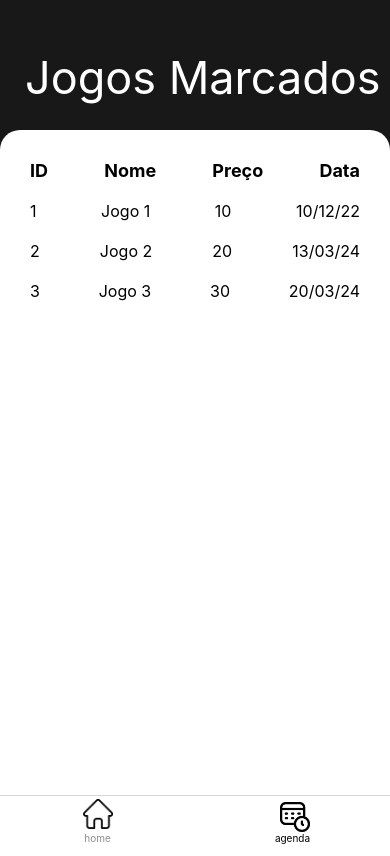
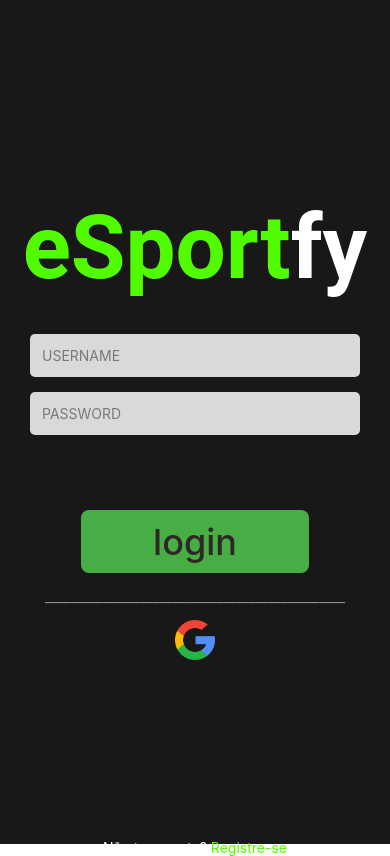
Before and after one commit to HallanBre/eSportifyTcc, a React Native app: screen /Login in a window 390 px wide. Built offline with nearby package versions, Linux system fonts and the light colour scheme.

Commit message:
LoginRefeito

```diff
--- a/src/App.js
+++ b/src/App.js
@@ -1,7 +1,7 @@
 
 import { StyleSheet, Text, View, Image } from 'react-native';
 import ListaJogos from './components/ListaJogos';
-import LoginUsuario from './components/LoginUsuario';
+import LoginUsuario from './components/Login/LoginUsuario';
 import CadastroUsuario from './components/CadastroUsuario';
 import AgendaJogos from './components/AgendaJogos';
 import { createBottomTabNavigator } from '@react-navigation/bottom-tabs';
@@ -12,6 +12,7 @@
 //botões de navegação inferior
 function MyTabs() {
   return (
+
     <Tab.Navigator screenOptions={{headerTransparent : true, title: "", tabBarActiveTintColor: '#000'}}>
       <Tab.Screen name="Lista Jogos"  component={ListaJogos} options={{
         tabBarIcon: () => (
@@ -24,7 +25,7 @@
         }}
       />
 
-      <Tab.Screen name="Login" component={AgendaJogos} options={{
+      <Tab.Screen name="Login" component={LoginUsuario} options={{
         tabBarIcon: () =>(
           <Image
             style= {{width:30, height:30, marginTop:5, marginLeft:5}}
@@ -41,8 +42,6 @@
 //container de navegação
 export default function App() {
   return(
-    <NavigationContainer >
-      <MyTabs />
-    </NavigationContainer>
+    <LoginUsuario/>
   );
 }
--- a/src/components/AgendaJogos.js
+++ b/src/components/AgendaJogos.js
@@ -1,5 +1,6 @@
 import React from 'react'
 import {Text,SafeAreaView, StyleSheet,View} from 'react-native'
+
 
 
 export default props => {
--- /dev/null
+++ b/src/components/Button/Button.js
@@ -0,0 +1,30 @@
+import React from 'react'
+import {Text, TouchableOpacity, StyleSheet } from 'react-native'
+
+
+export function Buttons(props)  {
+    return (
+        <TouchableOpacity  style={style.container} >
+            <Text style={style.title} onPress={props.onPress}>{props.text}</Text>
+        </TouchableOpacity>
+    )
+}
+
+const style = StyleSheet.create({
+    container: {
+        backgroundColor: "#47AE45",
+        alignContent: "center",
+        justifyContent: "center",
+        borderRadius: 8,
+        width: 228,
+        height: 63,
+
+    },
+    title: {
+        color: "#2F2626",
+        fontSize: 36,
+        fontWeight: "500",
+        textAlign: "center",
+
+    }
+})
--- /dev/null
+++ b/src/components/Login/LoginUsuario.js
@@ -0,0 +1,76 @@
+import React from "react";
+import {SafeAreaView, StyleSheet, TextInput, Text, Image, View} from "react-native";
+import {Buttons} from "../Button/Button"
+
+export default () => {
+    return(
+    <SafeAreaView style={style.araeView}>
+        <Text style={style.titulo}>eSport<Text style={style.secondColorTittle}>fy</Text></Text>
+
+        <TextInput style={style.inputText} placeholder="USERNAME" placeholderTextColor={"#7A7979"}/>
+        <TextInput style={style.inputText} placeholder="PASSWORD" placeholderTextColor={"#7A7979"}/>
+        <View style={style.buttonContainer}>
+            <Buttons text="login"/>
+        </View>
+        <Text style={style.line}>_______________________________________________</Text>
+        <Image
+            source={require('../../../img/google.png')}
+            style={style.img}
+        />
+
+        <Text style={style.noAccount}>Não tem conta? <Text style={style.registerColor}>Registre-se</Text></Text>
+    </SafeAreaView>
+    )
+}
+
+const style = StyleSheet.create({
+    araeView: {
+        display: 'flex',
+        backgroundColor: "#181818",
+        flexGrow: 1,
+        flexDirection: 'column',
+        alignItems: 'center',
+        justifyContent: 'center',
+        gap: 15,
+        paddingTop: 150,
+    },
+    inputText:{
+        fontSize: 14,
+        backgroundColor: "#d9d9d9",
+        height: 43,
+        width: 330,
+        paddingLeft: 12,
+        borderRadius: 5,
+    },
+    titulo:{
+        color: "#51FC00",
+        fontSize: 89,
+        fontWeight:"bold",
+        fontFamily:"Roboto",
+        paddingBottom: 500,
+        position: "absolute"
+
+    },
+    secondColorTittle:{
+        color: "#fff"
+    },
+    line:{
+        color:"#958C8C"
+    },
+    img:{
+        height:40,
+        width:40,
+    },
+    registerColor:{
+        color : "#51FC00"
+    },
+    noAccount:{
+        position:  "absolute",
+        paddingTop: 700,
+        color: "#fff"
+    },
+    buttonContainer:{
+        paddingTop: 60,
+    }
+
+});
--- a/src/components/LoginUsuario.js
+++ /dev/null
@@ -1,47 +0,0 @@
-import React from "react";
-import {SafeAreaView, StyleSheet, TextInput,Button, Image, View} from "react-native";
-
-export default () => {
-    return(
-    <SafeAreaView style={style.araeView}>
-        <Image style={style.img} source={require('../../img/spotify.png')}/>
-        <TextInput style={style.fonts} placeholder="DIGITE SEU NOME" placeholderTextColor={"#fff"}/>
-        <TextInput style={style.fonts} placeholder="DIGITE SUA SENHA" placeholderTextColor={"#fff"}/>
-        <View  style={style.buttons}>
-            <Button title="LOGIN" color= "#404040" onPress={()=> console.warn('logado:p')}/>
-            <Button title="CADASTRAR" color= "#404040" onPress={()=> console.warn('cadastrado:p')}/>
-        </View>
-    </SafeAreaView>
-    )
-}
-
-const style = StyleSheet.create({
-    araeView: {
-        backgroundColor: "#181818",
-        flexGrow: 1,
-        flexDirection: 'column',
-        alignItems: 'center',
-        justifyContent: 'center',
-        gap: 15,
-
-    },
-    fonts:{
-        fontSize: 18,
-        backgroundColor: "#404040",
-        height: 40,
-        width: 285,
-        paddingLeft: 12,
-
-    },
-    buttons:{
-        gap: 10,
-        width: 200,
-        height:100,
-
-    },
-    img:{
-        height: 100,
-        width: 325,
-    }
-
-});
```
Also changed, not shown: img/google.png (added).
